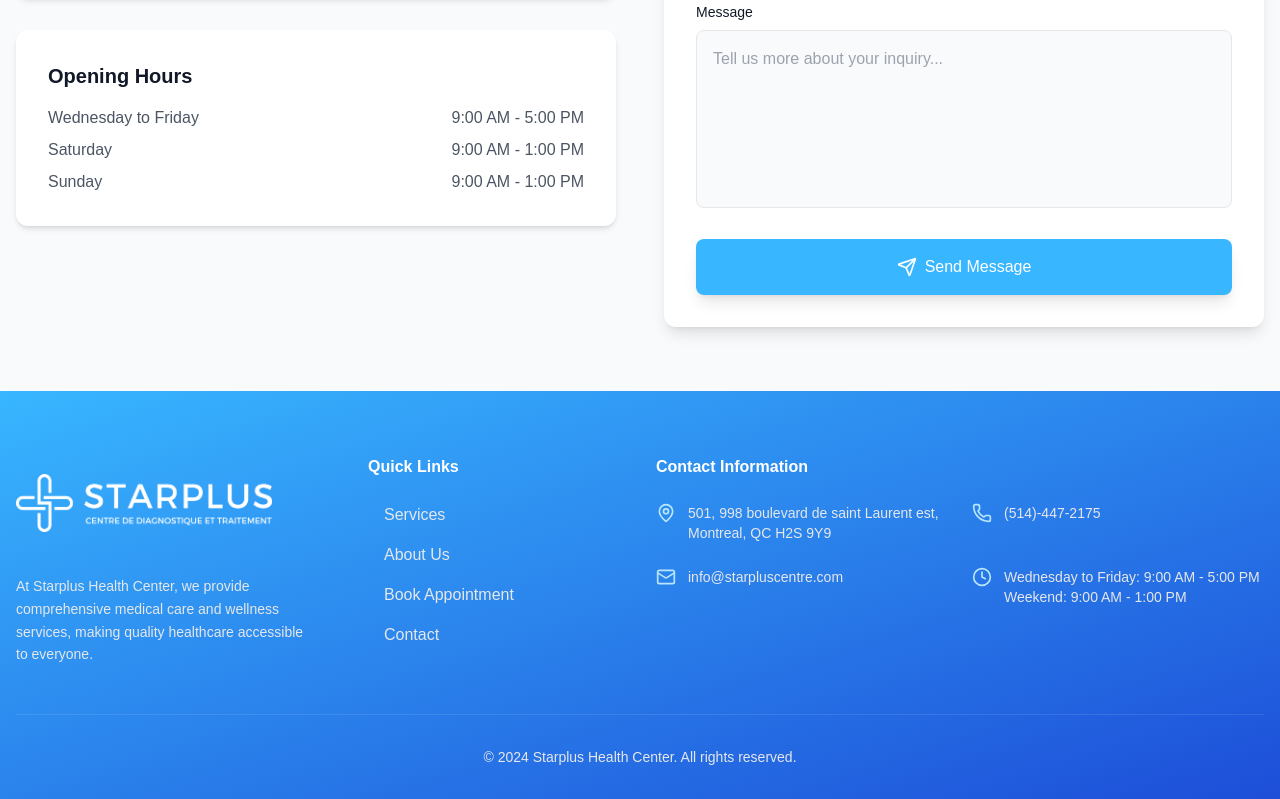
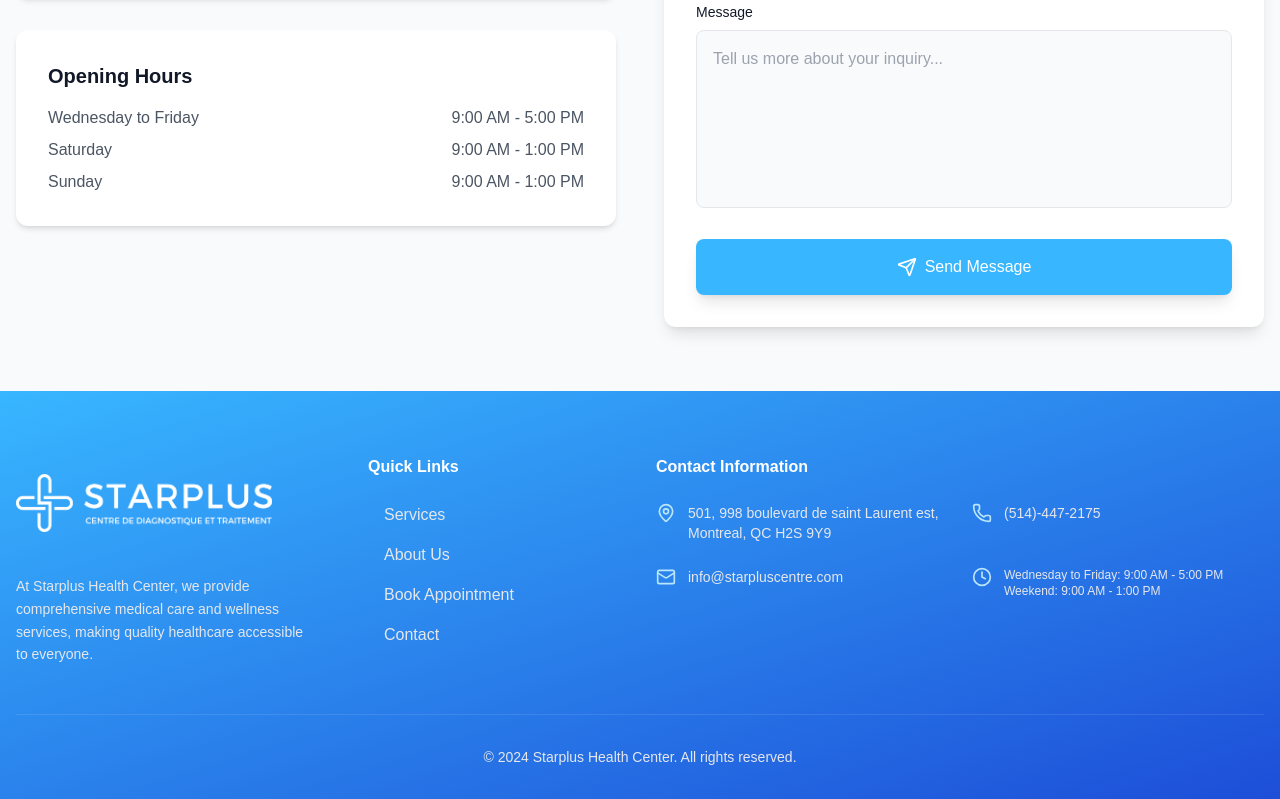
Before and after one commit to nadbm/starpluswebsite, a Next.js app: page /en in a window 1280 px wide. Shown: the part 5570-6369 px from the top of the page. Built offline with nearby package versions, Linux system fonts and the light colour scheme; no server answers.

Commit message:
Update Footer.tsx

```diff
--- a/components/Footer.tsx
+++ b/components/Footer.tsx
@@ -31,8 +31,24 @@ export default function Footer() {
     {
       icon: Clock,
       text: t('contact.hours'),
+      isMultiLine: true,
     },
   ];
+
+  const renderText = (text: string, isMultiLine?: boolean) => {
+    if (isMultiLine) {
+      return (
+          <span className="text-gray-200 text-xs flex-1 whitespace-pre-line">
+            {text}
+          </span>
+      )
+    }
+    return (
+        <span className="text-gray-200 text-sm flex-1">
+          {text}
+        </span>
+    )
+  }
 
   return (
       <footer className="bg-gradient-to-br from-brand to-blue-700">
@@ -81,9 +97,10 @@ export default function Footer() {
                       <div className="w-8 flex-shrink-0">
                         <info.icon className="w-5 h-5 text-sky-200" />
                       </div>
-                      <span className="text-gray-200 text-sm flex-1">
-                    {info.text}
-                  </span>
+                  {/*    <span className="text-gray-200 text-sm flex-1">*/}
+                  {/*  {info.text}*/}
+                  {/*</span>*/}
+                      {renderText(info.text, info.isMultiLine)}
                     </div>
                 ))}
               </div>
```
